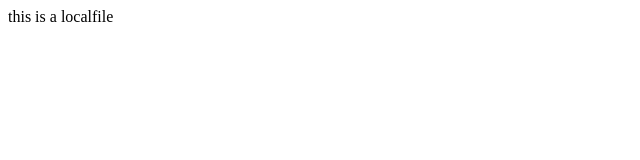
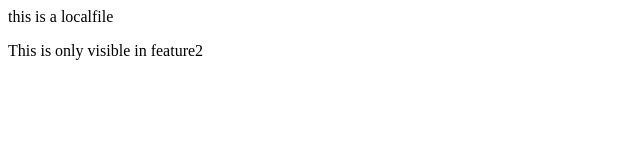
Before and after one commit to Sreejita2023/Localrepo, a plain HTML site: page index.html in a window 1280 px wide. Shown: the whole page, without its empty margins (0-640 px from the left). Drawn offline with Linux system fonts and the light colour scheme.

Commit message:
add  new element in branch fature2

```diff
--- a/index.html
+++ b/index.html
@@ -1 +1,2 @@
 <p>this is a localfile</p>
+<p>This is only visible in feature2</p>
```
